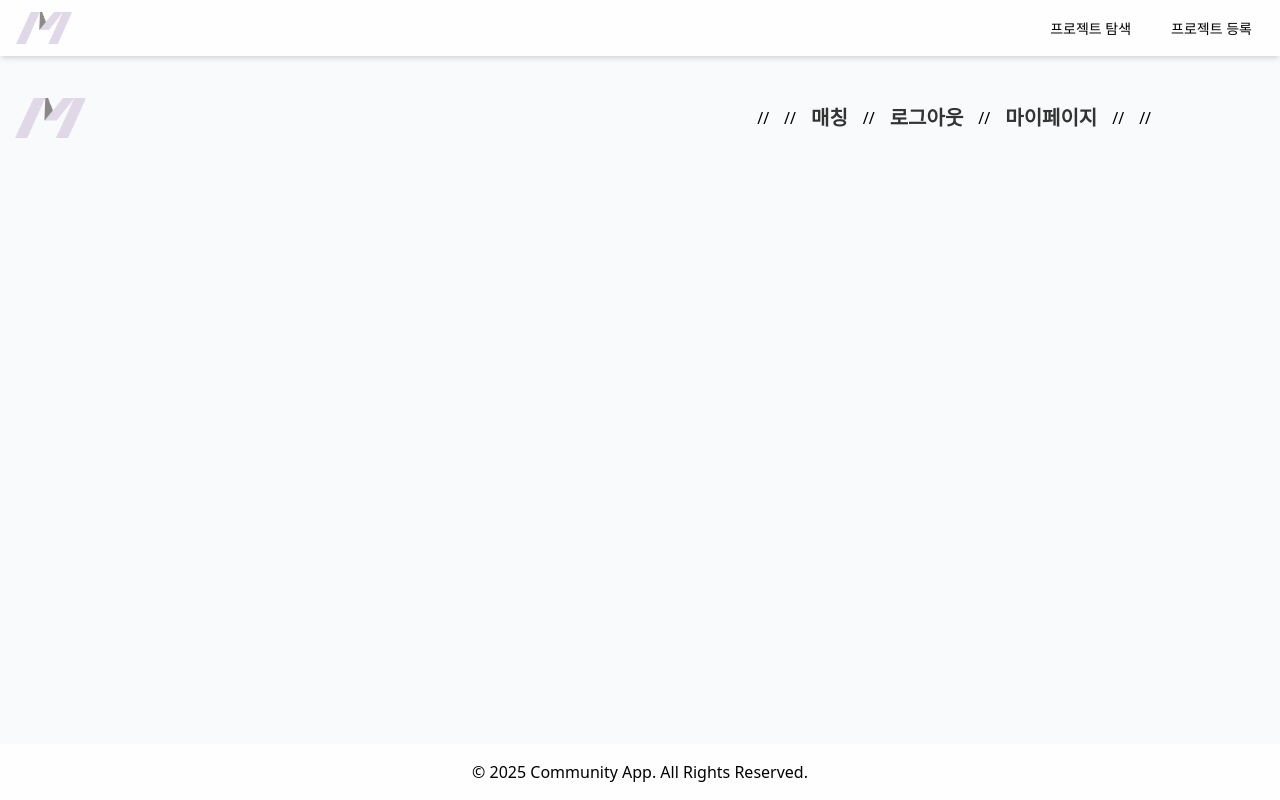
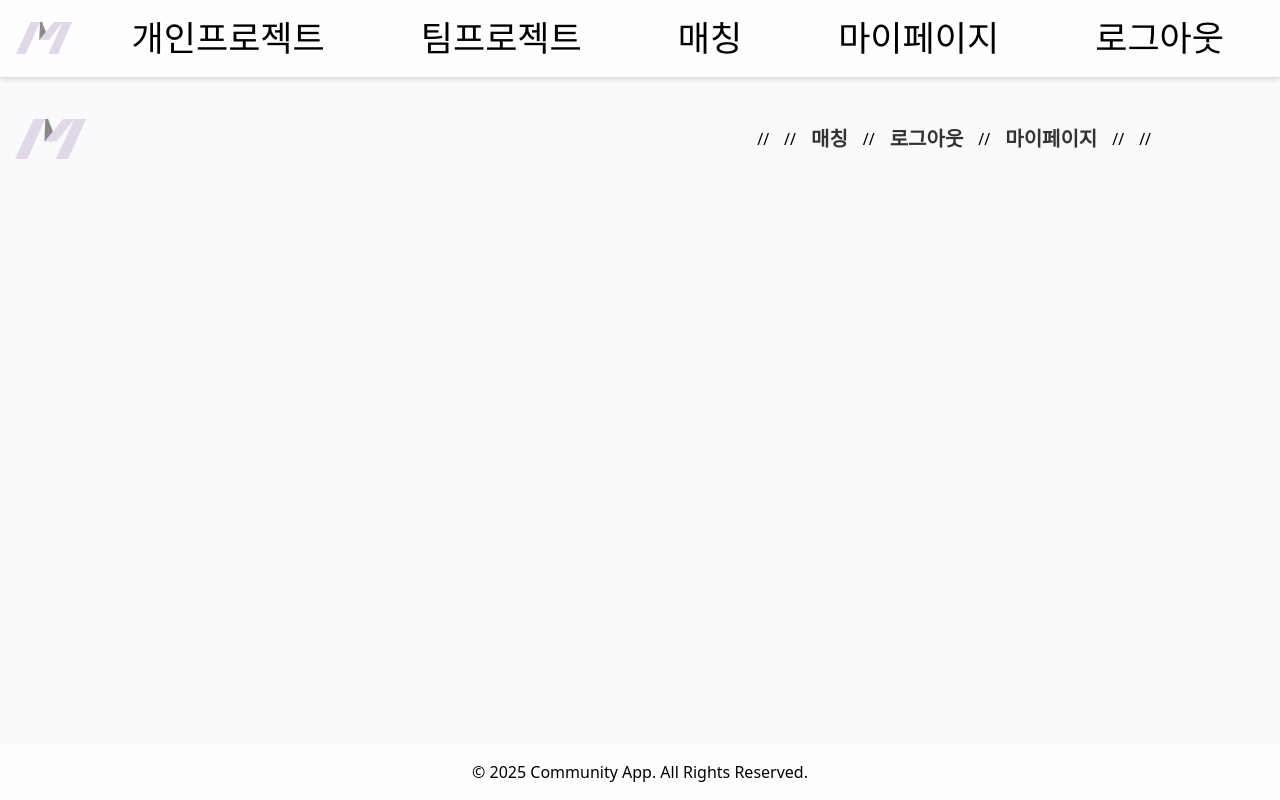
Before and after one commit to yurim6858/meom_front, a React (Vite) app in the folder moem-app/: page /main in a window 1280 px wide. Built offline with nearby package versions, Linux system fonts and the light colour scheme.

Commit message:
style: 매칭, 마이페이지, 로그아웃 네이베이션에 추가

```diff
--- a/moem-app/src/components/layouts/Navigation.jsx
+++ b/moem-app/src/components/layouts/Navigation.jsx
@@ -10,12 +10,21 @@ function Navigation() {
                     </Link>
 
                     <ul className="flex items-center space-x-4">
-                        <li>
-                            <Link className="px-3 py-2 rounded-md text-sm font-medium hover:bg-white/80" to="/recruitments">프로젝트 탐색</Link>
-                        </li>
-                        <li>
-                            <Link className="px-3 py-2 rounded-md text-sm font-medium hover:bg-white/80" to="/recruitments/new">프로젝트 등록</Link>
-                        </li>
+                         <li>
+                        <Link className="px-10 py-2 rounded-md text-[35px] font-medium hover:bg-white/80" to="/recruitments">개인프로젝트</Link>
+                    </li>
+                    <li>
+                        <Link className="px-10 py-2 rounded-md text-[35px] font-medium hover:bg-white/80" to="/recruitments/new">팀프로젝트</Link>
+                    </li>
+                    <li>
+                        <Link className="px-10 py-2 rounded-md text-[35px] font-medium hover:bg-white/80" to="/recruitments/new">매칭</Link>
+                    </li>
+                    <li>
+                        <Link className="px-10 py-2 rounded-md text-[35px] font-medium hover:bg-white/80" to="/mypage">마이페이지</Link>
+                    </li>
+                    <li>
+                        <Link className="px-10 py-2 rounded-md text-[35px] font-medium hover:bg-white/80" to="/">로그아웃</Link>
+                    </li>
                     </ul>
                 </div>
             </div>
```
